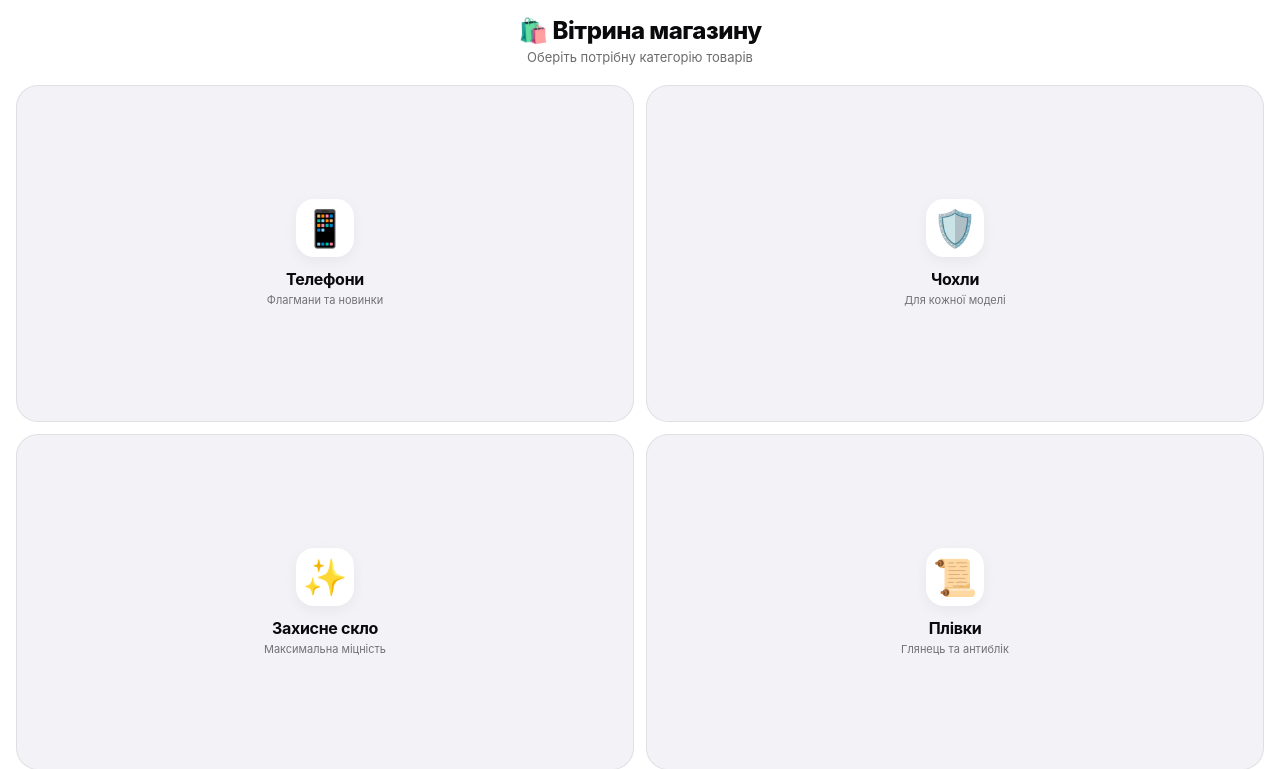
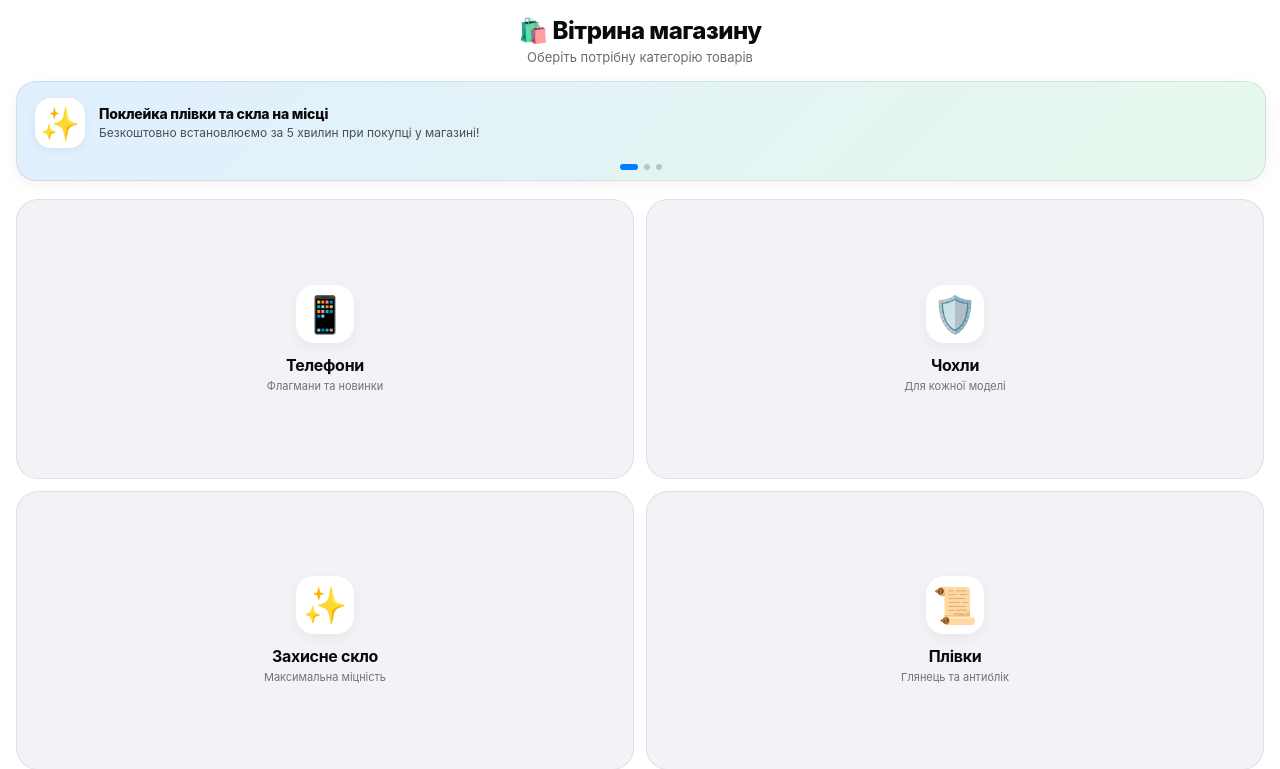
Before and after one commit to vadimchizhevskiy00-cmyk/gadget-shop, a Flask app: page / in a window 1280 px wide. Shown: the top 769 px of the page. Run offline with Flask 3, Linux system fonts and the light colour scheme; data that the repository does not hold is empty; some libraries are stand-ins or nearby versions.

Commit message:
Update index.html
upd

```diff
--- a/templates/index.html
+++ b/templates/index.html
@@ -45,11 +45,89 @@
 
         .welcome-header {
             text-align: center;
-            margin-bottom: 20px;
+            margin-bottom: 16px;
             flex-shrink: 0;
         }
         .welcome-header h1 { font-size: 24px; font-weight: 800; margin: 0 0 4px 0; letter-spacing: -0.5px; }
         .welcome-header p { font-size: 13px; opacity: 0.6; margin: 0; }
+
+        /* === БАННЕР-СЛАЙДЕР === */
+        .slider-container {
+            position: relative;
+            width: 100%;
+            overflow: hidden;
+            border-radius: 20px;
+            margin-bottom: 18px;
+            box-shadow: 0 4px 15px rgba(0,0,0,0.05);
+            background: linear-gradient(135deg, rgba(0,122,255,0.12) 0%, rgba(52,199,89,0.12) 100%);
+            border: 1px solid var(--hint);
+        }
+
+        .slider-wrapper {
+            display: flex;
+            transition: transform 0.4s cubic-bezier(0.25, 1, 0.5, 1);
+            width: 100%;
+        }
+
+        .slide {
+            min-width: 100%;
+            box-sizing: border-box;
+            padding: 16px 18px;
+            display: flex;
+            align-items: center;
+            gap: 14px;
+        }
+
+        .slide-icon {
+            font-size: 32px;
+            background: var(--bg);
+            width: 50px;
+            height: 50px;
+            border-radius: 16px;
+            display: flex;
+            align-items: center;
+            justify-content: center;
+            flex-shrink: 0;
+            box-shadow: 0 2px 8px rgba(0,0,0,0.06);
+        }
+
+        .slide-content h4 {
+            margin: 0 0 3px 0;
+            font-size: 14px;
+            font-weight: 800;
+            color: var(--text);
+            letter-spacing: -0.2px;
+        }
+
+        .slide-content p {
+            margin: 0;
+            font-size: 12px;
+            opacity: 0.7;
+            line-height: 1.3;
+        }
+
+        .slider-dots {
+            display: flex;
+            justify-content: center;
+            gap: 6px;
+            padding-bottom: 10px;
+        }
+
+        .dot {
+            width: 6px;
+            height: 6px;
+            border-radius: 50%;
+            background: var(--text);
+            opacity: 0.2;
+            transition: all 0.3s ease;
+        }
+
+        .dot.active {
+            width: 18px;
+            border-radius: 10px;
+            background: var(--accent);
+            opacity: 1;
+        }
 
         .category-grid {
             display: grid;
@@ -103,7 +181,7 @@
         .search-input:focus { border-color: var(--accent); }
         .category-title { font-size: 12px; opacity: 0.5; margin-bottom: 14px; text-transform: uppercase; letter-spacing: 1.2px; font-weight: 800; }
 
-        /* === КАРТОЧКА ТОВАРА С АНИМАЦИЯМИ === */
+        /* КАРТОЧКА ТОВАРА */
         .product-card {
             position: relative;
             background: var(--secondary);
@@ -176,7 +254,6 @@
         .product-title { font-weight: 800; font-size: 18px; margin-bottom: 4px; letter-spacing: -0.4px; line-height: 1.25; }
         .product-desc { font-size: 13px; opacity: 0.65; margin-bottom: 12px; line-height: 1.4; }
 
-        /* Переключатель памяти iOS */
         .memory-selector-title { font-size: 11px; opacity: 0.5; font-weight: 800; text-transform: uppercase; letter-spacing: 0.8px; margin-top: 10px; margin-bottom: 6px; }
         .memory-selector { display: flex; gap: 6px; background: var(--bg); padding: 4px; border-radius: 14px; border: 1px solid var(--hint); margin-bottom: 14px; }
         .memory-btn {
@@ -199,7 +276,6 @@
             box-shadow: 0 2px 8px rgba(0, 122, 255, 0.3);
         }
 
-        /* Сетка характеристик */
         .specs-container { display: flex; flex-direction: column; gap: 6px; margin-bottom: 14px; }
         .spec-tag {
             font-size: 11px;
@@ -221,7 +297,6 @@
 
         .price-select { width: 100%; padding: 12px; margin-bottom: 12px; border-radius: 14px; border: 1px solid var(--hint); background: var(--bg); color: var(--text); font-size: 14px; font-weight: 600; outline: none; box-sizing: border-box; }
 
-        /* КНОПКА КУПИТЬ С ПУЛЬСИРУЮЩЕЙ АНИМАЦИЕЙ */
         .buy-btn {
             width: 100%;
             padding: 15px;
@@ -295,6 +370,38 @@
         <div class="welcome-header">
             <h1>🛍️ Вітрина магазину</h1>
             <p>Оберіть потрібну категорію товарів</p>
+        </div>
+
+        <!-- ИНТЕРАКТИВНЫЙ СЛАЙДЕР -->
+        <div class="slider-container">
+            <div class="slider-wrapper" id="sliderWrapper">
+                <div class="slide">
+                    <div class="slide-icon">✨</div>
+                    <div class="slide-content">
+                        <h4>Поклейка плівки та скла на місці</h4>
+                        <p>Безкоштовно встановлюємо за 5 хвилин при покупці у магазині!</p>
+                    </div>
+                </div>
+                <div class="slide">
+                    <div class="slide-icon">🛡️</div>
+                    <div class="slide-content">
+                        <h4>Гарантія до 12 місяців</h4>
+                        <p>Офіційна гарантія та сервісна підтримка на всі пристрої.</p>
+                    </div>
+                </div>
+                <div class="slide">
+                    <div class="slide-icon">📌</div>
+                    <div class="slide-content">
+                        <h4>Швидке бронювання</h4>
+                        <p>Забронюй товар у 1 клік та забирай у магазині вже сьогодні!</p>
+                    </div>
+                </div>
+            </div>
+            <div class="slider-dots">
+                <div class="dot active"></div>
+                <div class="dot"></div>
+                <div class="dot"></div>
+            </div>
         </div>
 
         <div class="category-grid">
@@ -495,7 +602,23 @@
             openCartModal();
         });
 
-        // Функция для гибкого управления Haptic Feedback
+        // ЛОГИКА СЛАЙДЕРА
+        let currentSlide = 0;
+        const slidesCount = 3;
+        function nextSlide() {
+            const wrapper = document.getElementById('sliderWrapper');
+            const dots = document.querySelectorAll('.slider-dots .dot');
+            if (!wrapper || dots.length === 0) return;
+
+            currentSlide = (currentSlide + 1) % slidesCount;
+            wrapper.style.transform = `translateX(-${currentSlide * 100}%)`;
+
+            dots.forEach((dot, idx) => {
+                dot.classList.toggle('active', idx === currentSlide);
+            });
+        }
+        setInterval(nextSlide, 4000);
+
         function triggerHaptic(type) {
             if (!tg.HapticFeedback) return;
             try {
```
